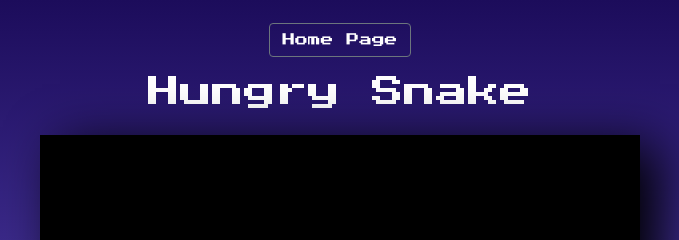
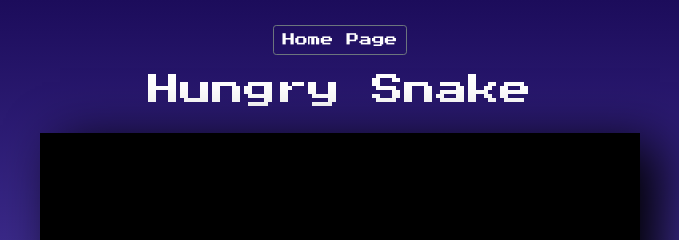
Before and after one commit to tiasaxena/Decompress, a plain HTML site: page indexsnake.html in a window 1280 px wide. Shown: the top 240 px of the page, 300-979 px from the left. Drawn offline with nearby package versions, Linux system fonts and the light colour scheme.

Commit message:
Update indexsnake.html

```diff
--- a/indexsnake.html
+++ b/indexsnake.html
@@ -22,7 +22,7 @@
   </head>
   <body>
     <a href="index.html">
-      <button type="button" class="btn btn-outline-secondary">Home Page</button>
+      <button type="button" class="btn btn-sm btn-outline-secondary">Home Page</button>
     </a>
     <div>
       <h1 id="text">Hungry Snake</h1>
```
